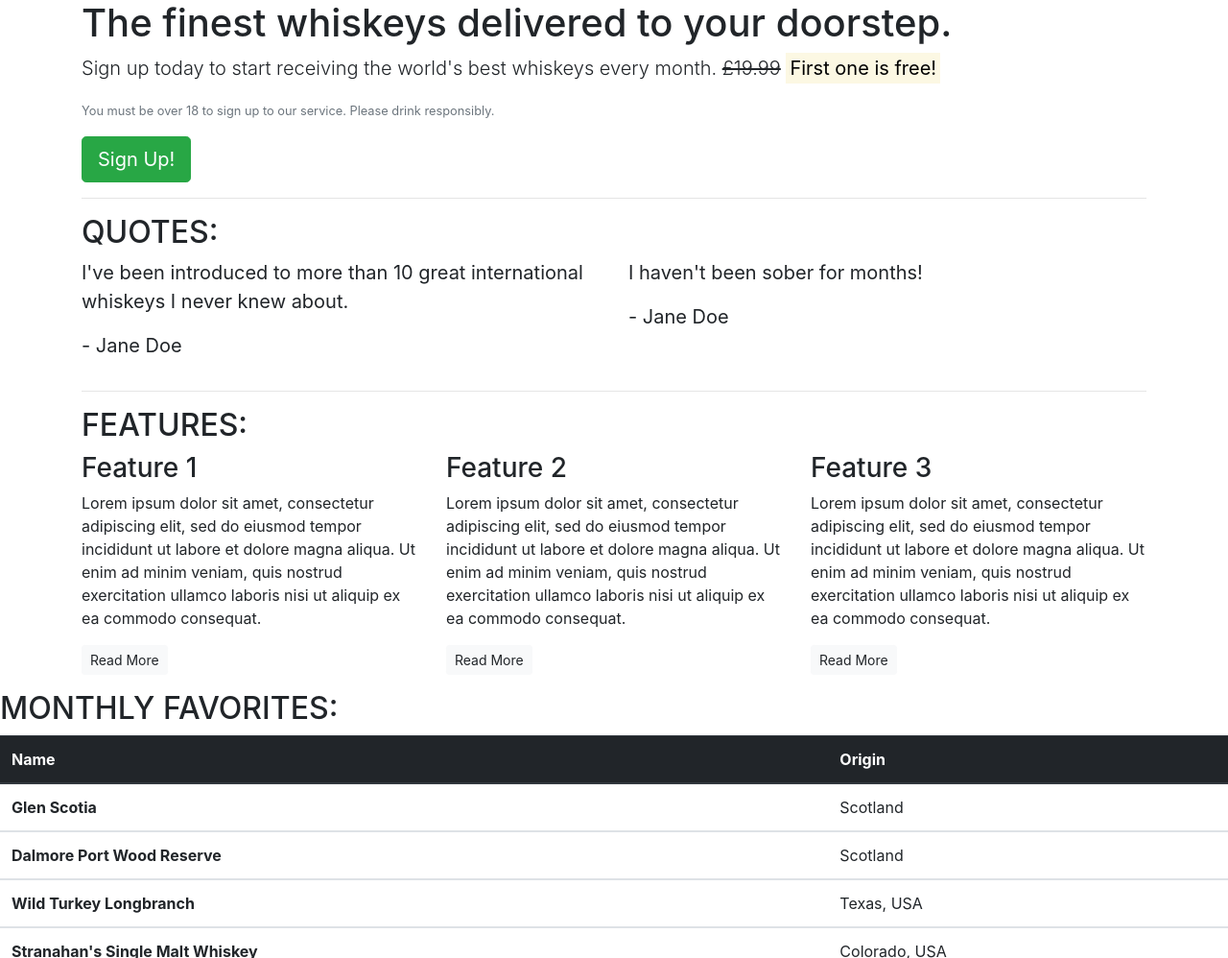
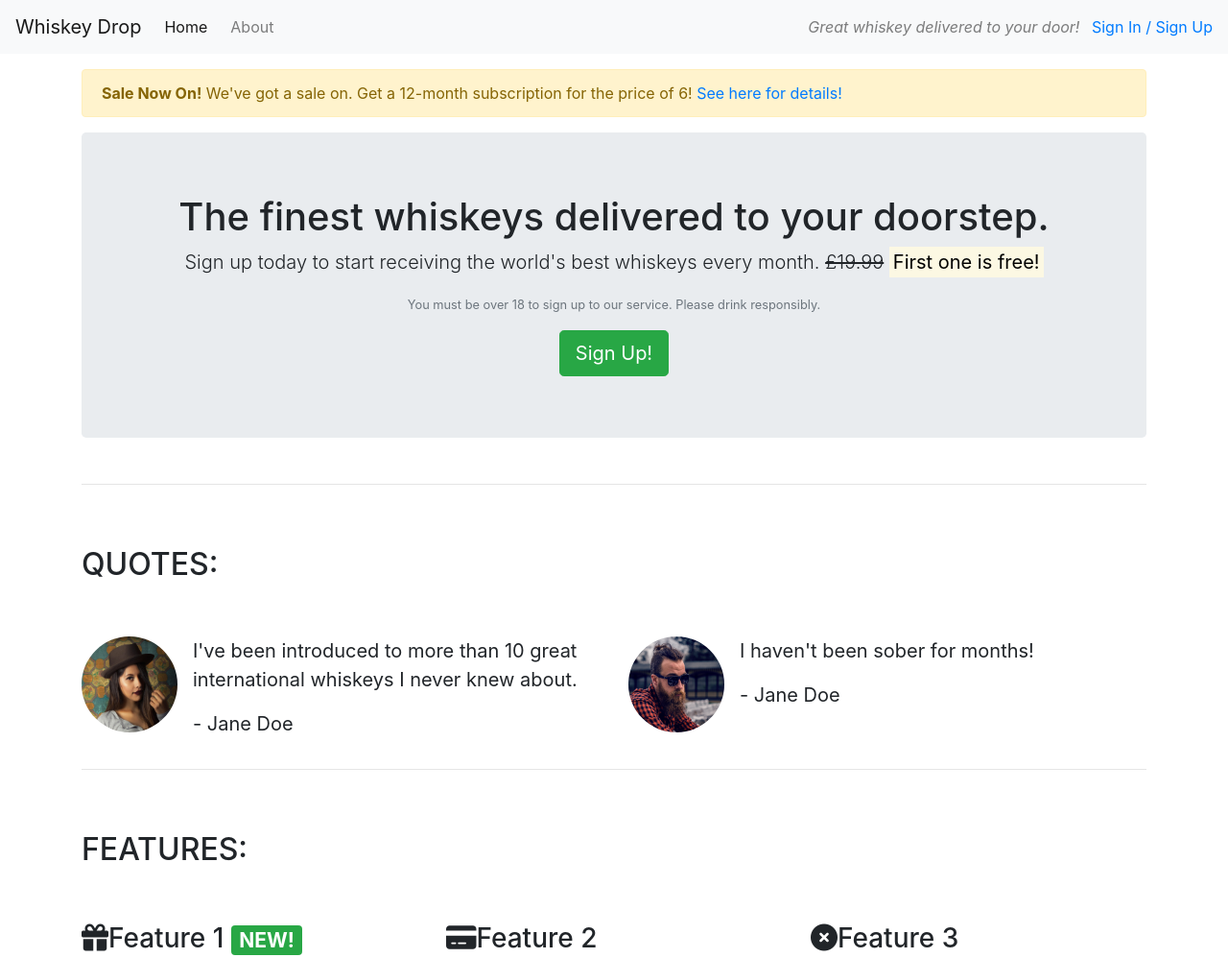
Before and after one commit to michellelclement/Bootstrapping-next-big-idea, a plain HTML site: page index.html in a window 1280 px wide. Shown: the top 998 px of the page at 96% size. Drawn offline with nearby package versions, Linux system fonts and the light colour scheme.

Commit message:
Now including Bootstrap4 Components module pre-JavaScript section

```diff
--- a/index.html
+++ b/index.html
@@ -8,19 +8,52 @@
       rel="stylesheet"
       href="https://maxcdn.bootstrapcdn.com/bootstrap/4.1.3/css/bootstrap.min.css"
     />
+    <script
+      src="https://kit.fontawesome.com/04777e1f35.js"
+      crossorigin="anonymous"
+    ></script>
     <meta name="viewport" content="width=device-width, initial-scale=1" />
   </head>
 
   <body>
-    <article class="container">
+    <nav class="navbar navbar-light bg-light navbar-expand-sm">
+      <a href="/ " class="navbar-brand">Whiskey Drop</a>
+      <ul class="navbar-nav mr-auto">
+        <li class="active nav-item mr-2">
+          <a class="nav-link" href="/">Home</a>
+        </li>
+        <li class="nav-item mr-2"><a class="nav-link" href="/">About</a></li>
+        <li class="nav-item mr-2 d-block d-sm-none">
+          <a class="nav-link" href="/">Sign In/Sign Up</a>
+        </li>
+      </ul>
+      <div class="d-none d-md-block">
+        <p class="navbar-text my-auto mr-2">
+          <i>Great whiskey delivered to your door!</i>
+        </p>
+        <a href="/login">Sign In / Sign Up</a>
+      </div>
+    </nav>
+
+    <article class="container mt-3">
+      <div class="row d-none d-sm-block">
+        <div class="col-12">
+          <div class="alert alert-warning">
+            <strong>Sale Now On!</strong> We've got a sale on. Get a 12-month
+            subscription for the price of 6!
+            <a href="#">See here for details!</a>
+          </div>
+        </div>
+      </div>
       <!-- Callout -->
       <div class="row">
         <div class="col-12">
-          <section class="callout">
+          <section class="callout jumbotron text-center">
             <h1>The finest whiskeys delivered to your doorstep.</h1>
             <p class="lead">
               Sign up today to start receiving the world's best whiskeys every
-              month. <s>£19.99</s>
+              month. <s class="d-none d-sm-inline">£19.99</s>
+              <span class="d-inline d-sm-none"><br /></span>
               <strong><mark>First one is free!</mark></strong>
             </p>
             <p class="text-muted">
@@ -39,13 +72,24 @@
       <!-- Quotes -->
       <section class="quotes">
         <div class="row">
-          <div class="col-12">
+          <div class="col-12 my-5">
             <h2 class="text-uppercase">Quotes:</h2>
           </div>
         </div>
 
         <div class="row">
           <div class="col-12 col-md-6">
+            <div class="media">
+              <div class="d-none d-sm-block">
+                <img
+                  src="images/girl-image.png"
+                  class="rounded-circle mr-3"
+                  height="100"
+                  width="100"
+                  alt="Image of girl giving quote"
+                />
+              </div>
+              <div class="media-body">
                 <blockquote class="blockquote">
                   <p>
                     I've been introduced to more than 10 great international
@@ -54,11 +98,26 @@
                   <p>- Jane Doe</p>
                 </blockquote>
               </div>
+            </div>
+          </div>
           <div class="col-12 col-md-6">
+            <div class="media">
+              <div class="d-none d-sm-block">
+                <img
+                  src="images/guy-image.png"
+                  class="rounded-circle mr-3"
+                  height="100"
+                  width="100"
+                  alt="Image of girl giving quote"
+                />
+              </div>
+              <div class="media-body">
                 <blockquote class="blockquote">
                   <p>I haven't been sober for months!</p>
                   <p>- Jane Doe</p>
                 </blockquote>
+              </div>
+            </div>
           </div>
         </div>
       </section>
@@ -68,14 +127,17 @@
       <!-- Features -->
       <section class="features">
         <div class="row">
-          <div class="col-12">
+          <div class="col-12 my-5">
             <h2 class="text-uppercase">Features:</h2>
           </div>
         </div>
         <div class="row">
           <div class="col-12 col-md-6 col-lg-4">
             <div class="feature">
-              <h3>Feature 1</h3>
+              <h3>
+                <i class="fas fa-gift d-none d-sm-inline"></i>Feature 1
+                <span class="badge badge-success">NEW!</span>
+              </h3>
               <p>
                 Lorem ipsum dolor sit amet, consectetur adipiscing elit, sed do
                 eiusmod tempor incididunt ut labore et dolore magna aliqua. Ut
@@ -87,7 +149,9 @@
           </div>
           <div class="col-12 col-md-6 col-lg-4">
             <div class="feature">
-              <h3>Feature 2</h3>
+              <h3>
+                <i class="fas fa-credit-card d-none d-sm-inline"></i>Feature 2
+              </h3>
               <p>
                 Lorem ipsum dolor sit amet, consectetur adipiscing elit, sed do
                 eiusmod tempor incididunt ut labore et dolore magna aliqua. Ut
@@ -99,7 +163,9 @@
           </div>
           <div class="col-12 d-md-none d-lg-block col-lg-4">
             <div class="feature">
-              <h3>Feature 3</h3>
+              <h3>
+                <i class="fas fa-times-circle d-none d-sm-inline"></i>Feature 3
+              </h3>
               <p>
                 Lorem ipsum dolor sit amet, consectetur adipiscing elit, sed do
                 eiusmod tempor incididunt ut labore et dolore magna aliqua. Ut
```
Also changed, not shown: .theia/settings.json, images/girl-image.png (added), images/guy-image.png (added), 1 other file. Lines whose indentation alone changed are shown as unchanged.
